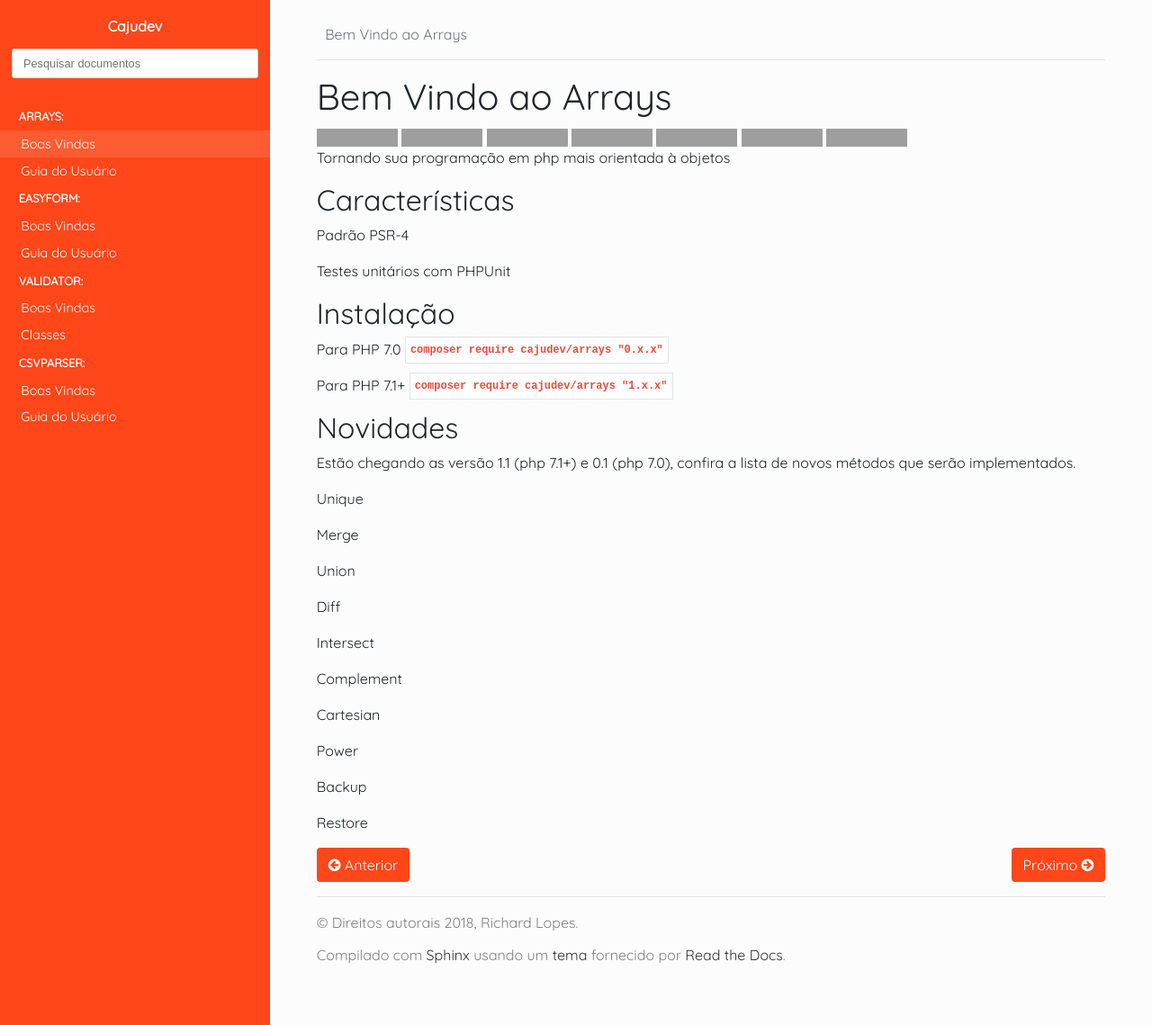
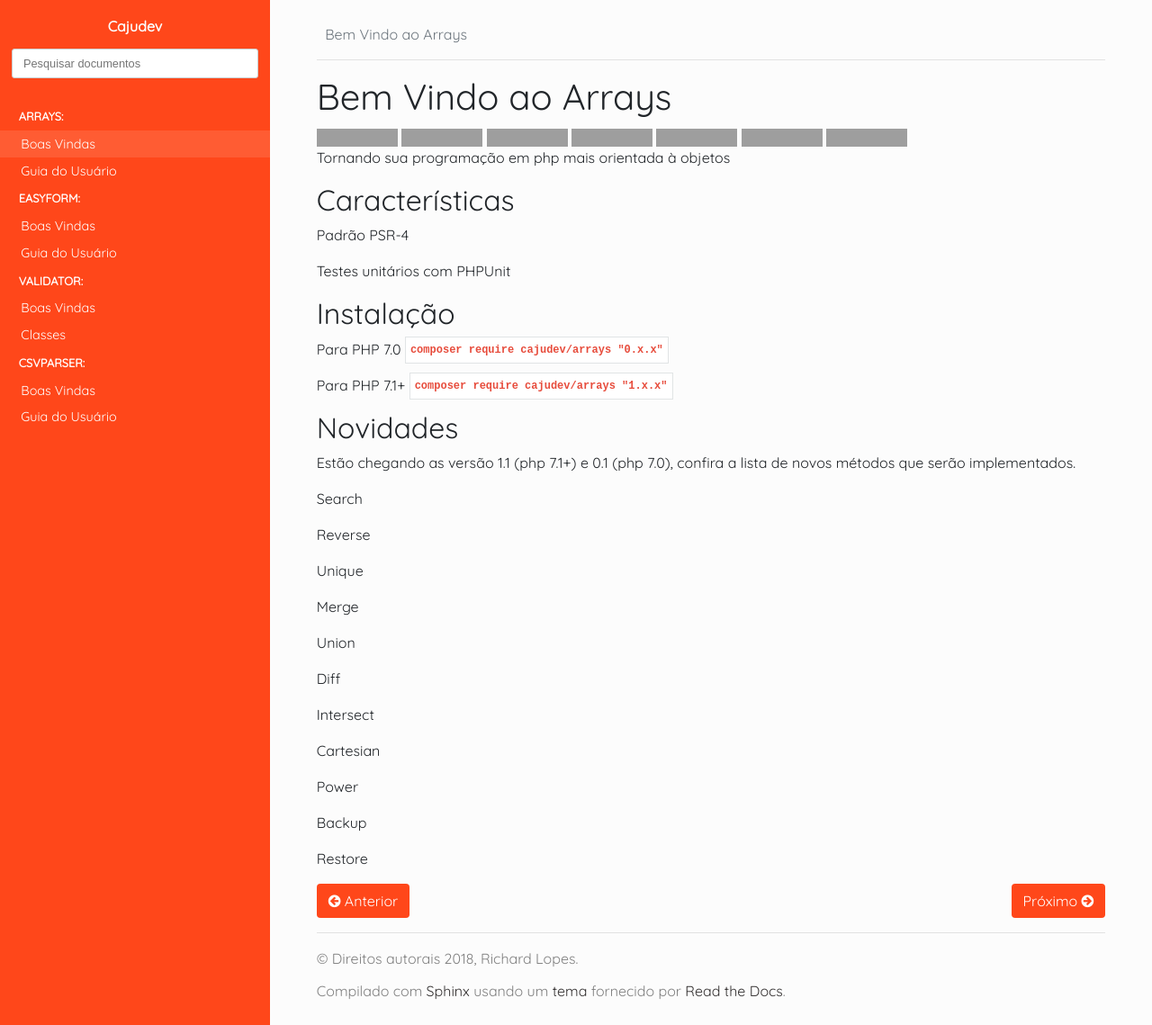
Before and after one commit to cajudev/docs, a Sphinx documentation site: the page built from source/arrays/index.rst, in a window 1280 px wide and 1139 px high, cut to the strip 0-1139 px from the top of the window. Shown: the whole strip at 90% size. Built offline with Sphinx 7.4.7 and the Read the Docs theme 2.0.0, drawn with Linux system fonts in a browser that asks for light colours; nearby versions of some CDN libraries; library files that are not in the unit come from our copies; pages that are not in the unit, such as notebooks, are missing from menus; grey boxes are pictures that could not be loaded.

Commit message:
Update new methods

```diff
--- a/source/arrays/index.rst
+++ b/source/arrays/index.rst
@@ -43,12 +43,13 @@ Novidades
 
 Estão chegando as versão 1.1 (php 7.1+) e 0.1 (php 7.0), confira a lista de novos métodos que serão implementados.
 
+- Search
+- Reverse
 - Unique
 - Merge
 - Union
 - Diff
 - Intersect
-- Complement
 - Cartesian
 - Power
 - Backup
```
